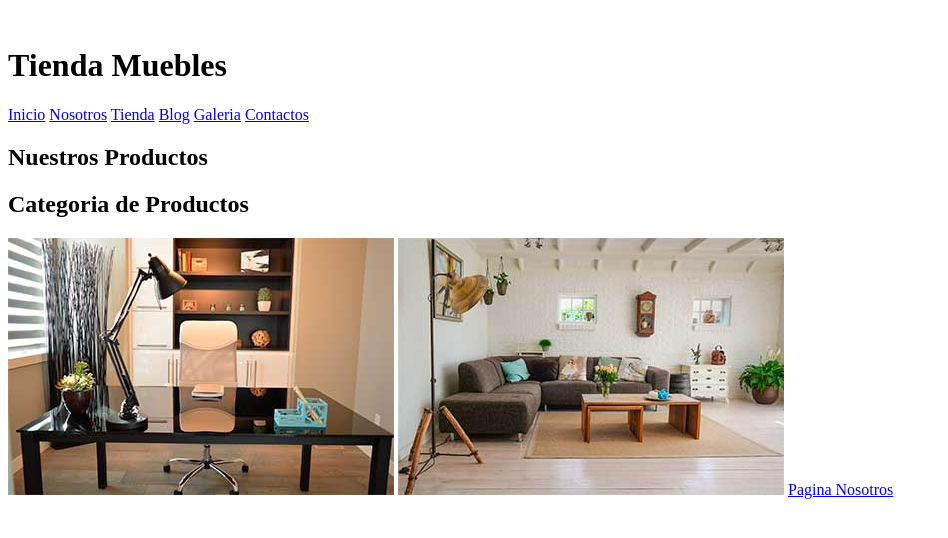
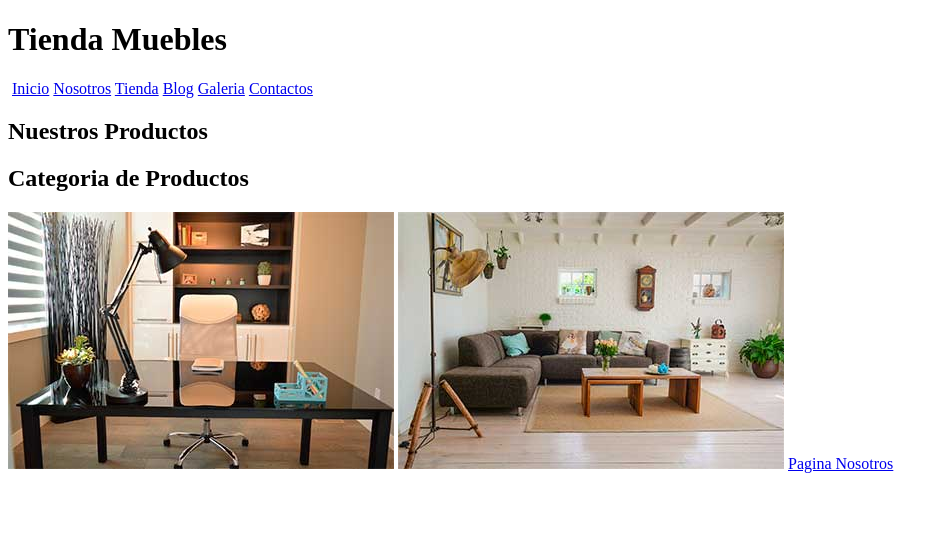
Before and after one commit to norlepez/curso_udemyHtmlCss, a plain HTML site: page index.html in a window 1280 px wide. Shown: the whole page, without its empty margins (0-948 px from the left). Drawn offline with Linux system fonts and the light colour scheme.

Commit message:
Agregando un header

```diff
--- a/index.html
+++ b/index.html
@@ -7,9 +7,11 @@
 </head>
 <body>
 
+    <header> <h1>Tienda Muebles</h1></header>
+
     <img src="" alt="">
 
-    <h1>Tienda Muebles</h1>
+
 
     <a href="index.html">Inicio</a>
     <a href="nosotros.html">Nosotros</a>
```
